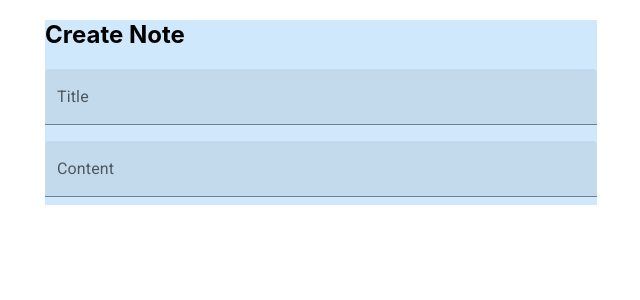
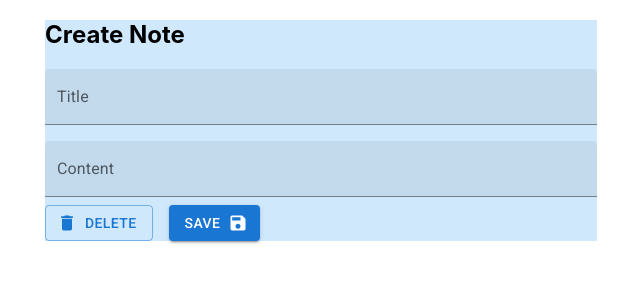
Before and after one commit to preetiGusain/notes-ui, a React (Create React App) app: page /notes/create in a window 1280 px wide. Shown: the top 300 px of the page, without its empty margins (319-959 px from the left). Built offline with nearby package versions, Linux system fonts and the light colour scheme.

Commit message:
Added delete button

```diff
--- a/src/pages/create.js
+++ b/src/pages/create.js
@@ -1,9 +1,15 @@
 import React, { useState } from 'react';
 import TextField from '@mui/material/TextField';
+import Button from '@mui/material/Button';
+import DeleteIcon from '@mui/icons-material/Delete';
+import SaveIcon from '@mui/icons-material/Save';
+import Stack from '@mui/material/Stack';
+import { useNavigate } from 'react-router-dom';
 
 function Create() {
     const [title, setTitle] = useState('');
     const [content, setContent] = useState('');
+    const navigate = useNavigate();
 
     const titleChange = (event) => {
         setTitle(event.target.value);
@@ -36,6 +42,14 @@ function Create() {
                 fullWidth
                 margin="normal"
             />
+            <Stack direction="row" spacing={2}>
+                <Button variant="outlined" startIcon={<DeleteIcon />} onClick={() => navigate(`/`)}>
+                    Delete
+                </Button>
+                <Button variant="contained" endIcon={<SaveIcon />} >
+                    Save
+                </Button>
+            </Stack>
         </>
     );
 }
```
